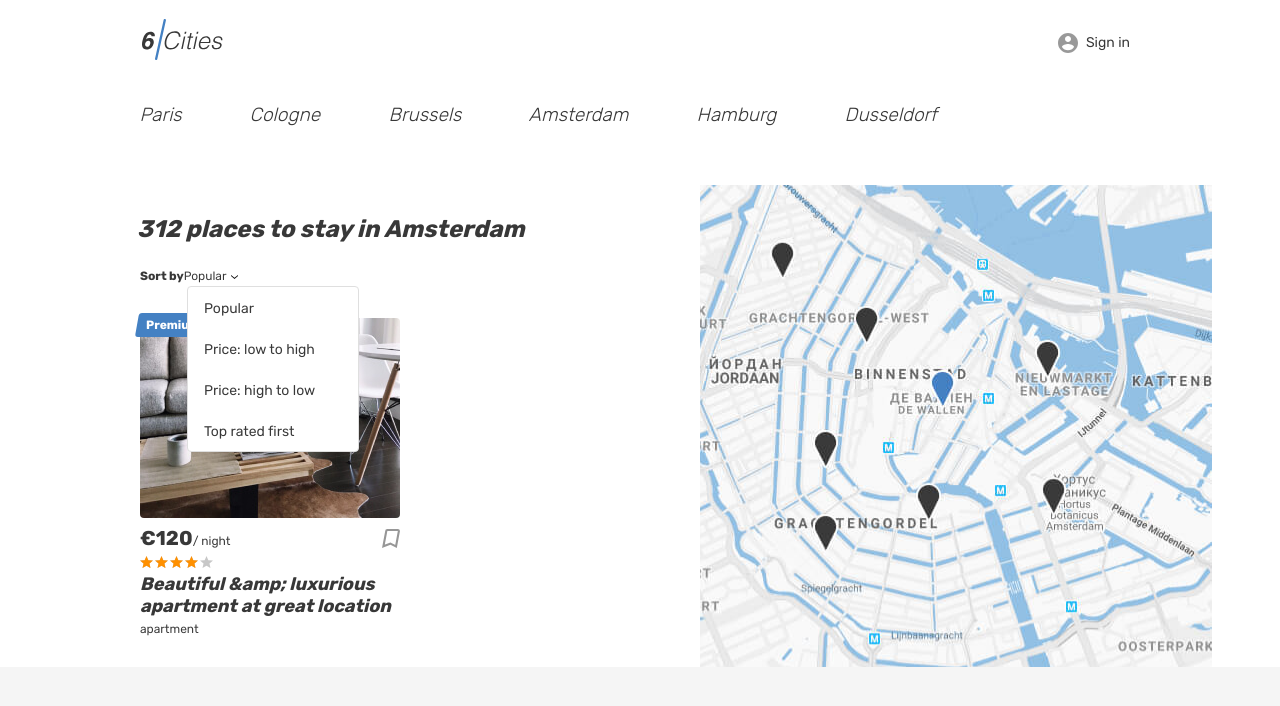
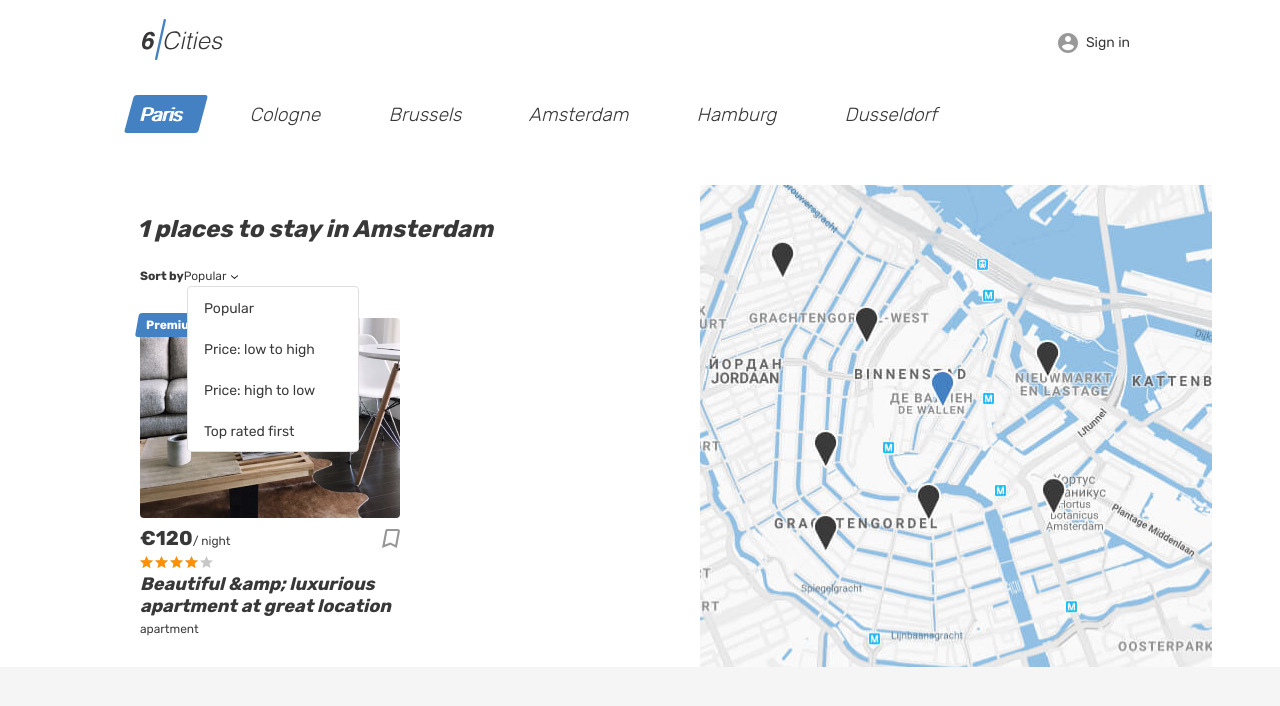
Before and after one commit to htmlacademy-react/1481549-six-cities-3, a React (Vite) app: page / in a window 1280 px wide. Shown: the top 706 px of the page. Built offline with nearby package versions, Linux system fonts and the light colour scheme; the HTML template or start-up script is replaced by a standard one.

Commit message:
выделение города и динамический placesCount.

```diff
--- a/src/pages/main-page/components/locations/locations.tsx
+++ b/src/pages/main-page/components/locations/locations.tsx
@@ -1,12 +1,18 @@
 import { cities } from '@data/const';
+import cn from 'classnames';
 
 export default function Locations(): JSX.Element {
   return (
     <section className="locations container">
       <ul className="locations__list tabs__list">
-        {cities.map((city) => (
+        {cities.map((city, i) => (
           <li className="locations__item" key={city}>
-            <a className="locations__item-link tabs__item" href="#">
+            <a
+              className={cn('locations__item-link', 'tabs__item', {
+                ['tabs__item--active']: i === 0, // пока первый всегда активный.
+              })}
+              href="#"
+            >
               <span>{city}</span>
             </a>
           </li>
--- a/src/pages/main-page/main-page.tsx
+++ b/src/pages/main-page/main-page.tsx
@@ -1,7 +1,7 @@
-import { Settings } from '@data/const';
 import Locations from './components/locations/locations';
 import Map from './components/map/map';
 import Places from './components/places/places';
+import { cards } from '@data/mocks/cards';
 
 export default function MainPage() {
   return (
@@ -12,7 +12,7 @@ export default function MainPage() {
       </div>
       <div className="cities">
         <div className="cities__places-container container">
-          <Places placesCount={Settings.PlacesCount} />
+          <Places placesCount={cards.length} />
           <div className="cities__right-section">
             <Map />
           </div>
```
